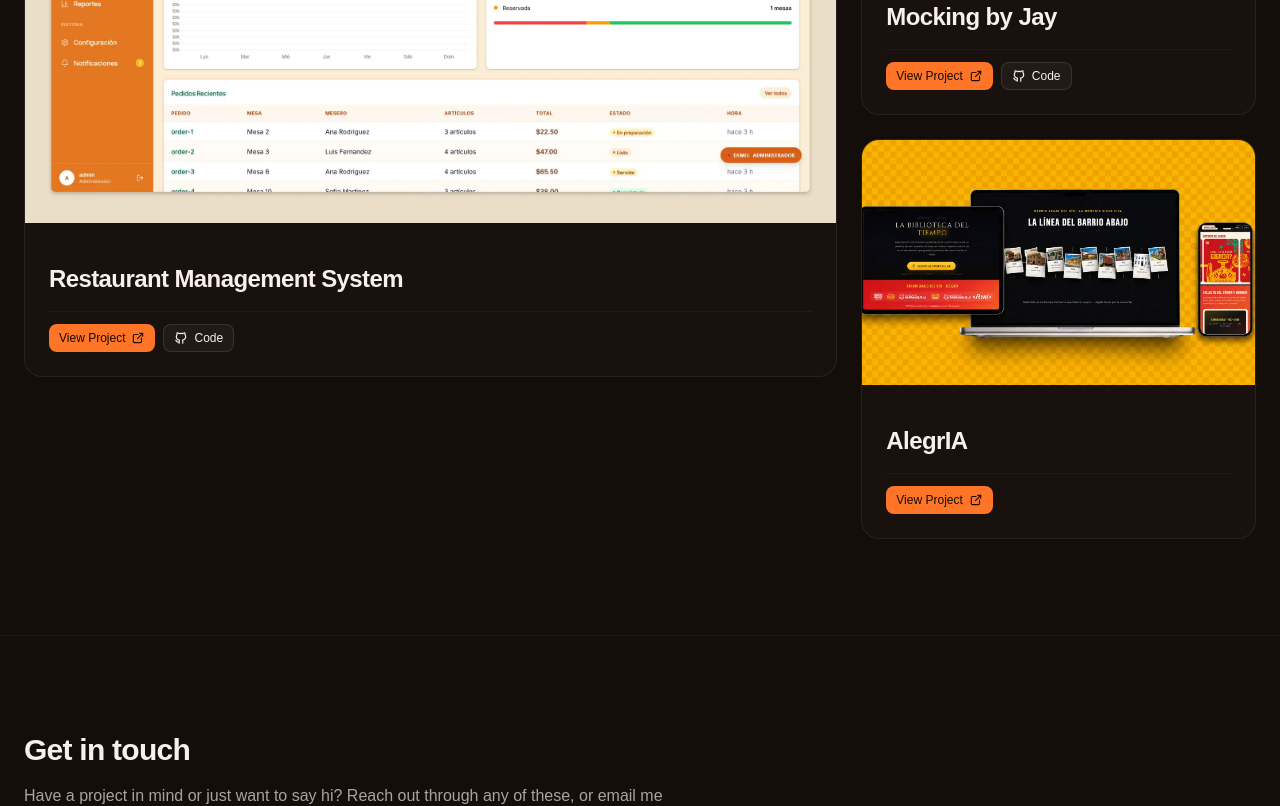
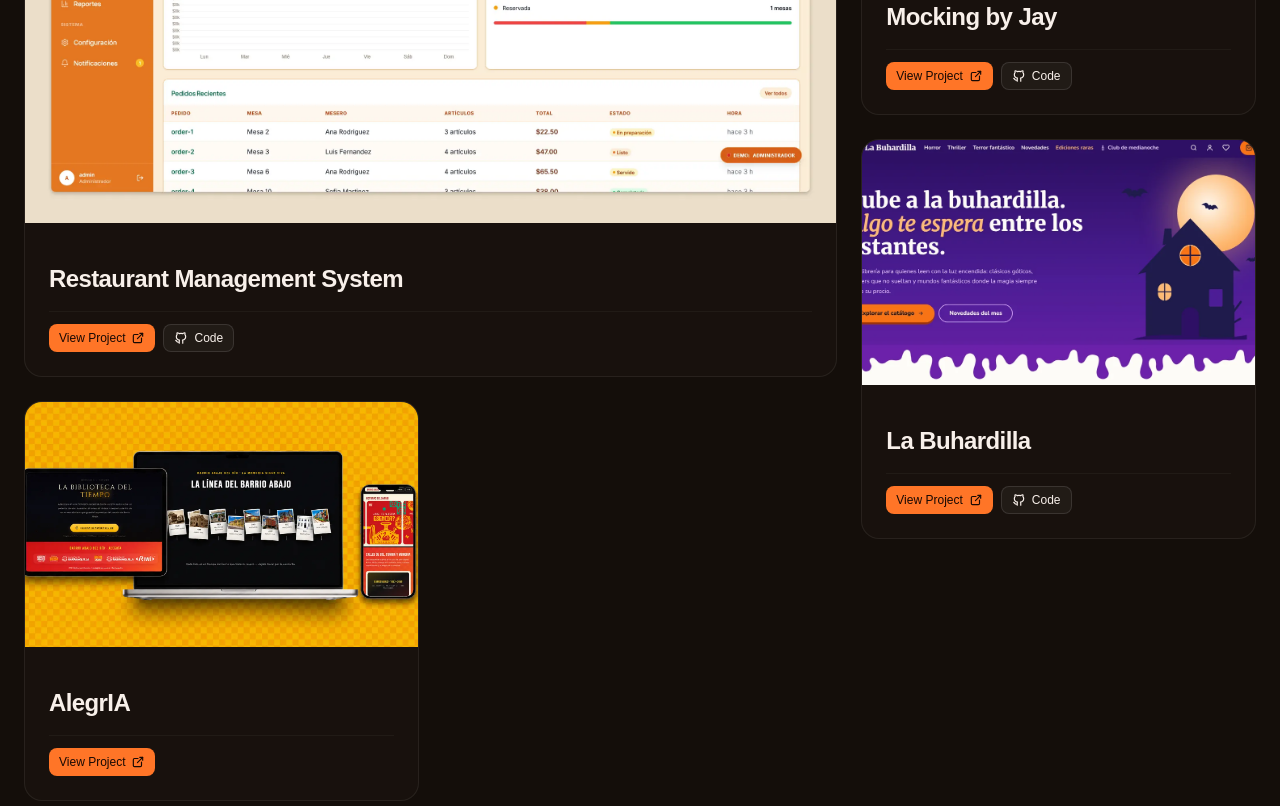
Before and after one commit to Its-JrDev/my-portfolio, a React (Vite) app: page / in a window 1280 px wide. Shown: the part 2740-3546 px from the top of the page. Built offline with nearby package versions, Linux system fonts and the light colour scheme; no server answers.

Commit message:
feat: add La Buhardilla to featured projects

```diff
--- a/src/data/projects.ts
+++ b/src/data/projects.ts
@@ -74,6 +74,19 @@ export const PROJECTS: Project[] = [
     status: "published",
   },
   {
+    title: "La Buhardilla",
+    headline: "Headless Editorial Bookstore",
+    description:
+      "A high-performance headless bookstore for rare editions and collector items, featuring predictive search, dynamic priority navigation, and Shopify Oxygen edge deployment.",
+    tags: ["Hydrogen", "React Router", "Tailwind CSS", "Shopify"],
+    image: "projects/la-buhardilla.webp",
+    metrics: "Edge Oxygen • Extensible Checkout",
+    category: "fullstack",
+    githubUrl: "https://github.com/Its-JrDev/la-buhardilla",
+    deployUrl: "https://hydrogen-test-store-56170d706e8dbf0e0644.o2.myshopify.dev",
+    status: "published",
+  },
+  {
     title: "AlegrIA",
     headline: "Barrio Abajo Cultural AI",
     description:
```
Also changed, not shown: public/projects/la-buhardilla.webp (added).
